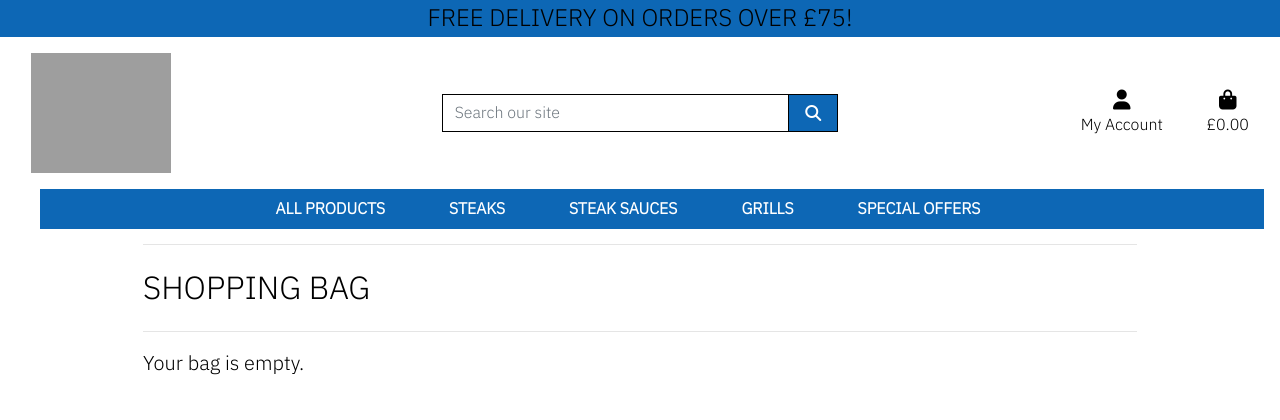
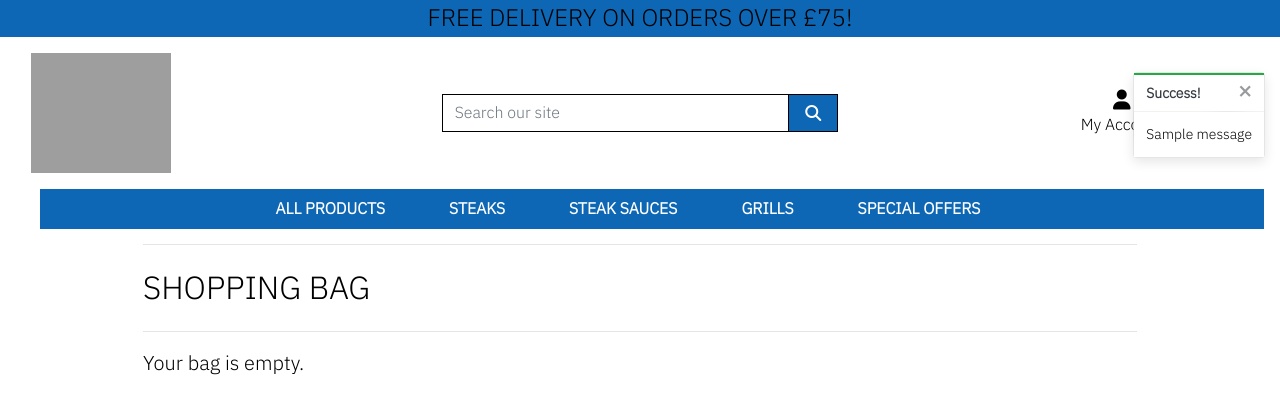
Before and after one commit to iKelvvv/MS5, a Django app: page /bag/ in a window 1280 px wide. Shown: the top 420 px of the page. Run offline with Django 3.2, Linux system fonts and the light colour scheme; tables that the repository leaves empty hold one stand-in row (values such as "Sample post"); one stand-in notice (Sample message) is shown; some libraries are stand-ins or nearby versions; grey boxes are pictures that could not be loaded.

Commit message:
Add toast templates with basic styling

```diff
--- a/bag/views.py
+++ b/bag/views.py
@@ -1,5 +1,6 @@
 from django.shortcuts import render, redirect, reverse, HttpResponse
-
+from django.contrib import messages
+from products.models import Product
 
 # Create your views here.
 def view_bag(request):
@@ -11,6 +12,7 @@ def view_bag(request):
 def add_to_bag(request, item_id):
     """Add a quantity of the specified product to the shopping bag"""
 
+    product = Product.objects.get(pk=item_id)
     quantity = int(request.POST.get('quantity'))
     redirect_url = request.POST.get('redirect_url')
     weight = None
@@ -31,6 +33,7 @@ def add_to_bag(request, item_id):
             bag[item_id] += quantity
         else:
             bag[item_id] = quantity
+            messages.success(request, f'Added {product.name} to your bag')
 
     request.session['bag'] = bag
     return redirect(redirect_url)
--- a/static/css/base.css
+++ b/static/css/base.css
@@ -136,6 +136,21 @@ a.category-badge > span.badge:hover {
     cursor: pointer;
   }
 
+  .message-container {
+    position: fixed;
+    top: 72px;
+    right: 15px;
+    z-index: 9999999;
+  }
+
+  .custom-toast {
+    overflow: visible;
+  }
+
+  .toast-capper {
+    height: 2px;
+  }
+
   @media all and (max-width: 767px) {
     .carousel-container #carousel-thumbs img {
       border-width: 3px;
--- a/templates/base.html
+++ b/templates/base.html
@@ -124,7 +124,21 @@
     </header>
 
     {% if messages %}
-        <div class="message-container"></div>
+        <div class="message-container">
+            {% for message in messages %}
+                {% with message.level as level %}
+                    {% if level == 40 %}
+                        {% include 'includes/toasts/toast_error.html' %}
+                    {% elif level == 30 %}
+                        {% include 'includes/toasts/toast_warning.html' %}
+                    {% elif level == 25 %}
+                        {% include 'includes/toasts/toast_success.html' %}
+                    {% else %}
+                        {% include 'includes/toasts/toast_info.html' %}
+                    {% endif %}
+                {% endwith %}
+            {% endfor %}
+        </div>
     {% endif %}
 
     {% block page_header %}
@@ -177,8 +191,12 @@
                 </div>
                 <div class="footer-copyright text-center py-3">This site was made for educational purposes only.</div>
             </footer>
-{% block postloadjs %}
-{% endblock %}
+
+    {% block postloadjs %}
+        <script type="text/javascript">
+            $('.toast').toast('show');
+        </script>
+    {% endblock %}
 </body>
 
 </html>
--- /dev/null
+++ b/templates/includes/toasts/toast_success.html
@@ -0,0 +1,13 @@
+<div class="toast custom-toast" data-autohide="false">
+    <div class="arrow-up arrow-success"></div>
+    <div class="w-100 toast-capper bg-success"></div>
+    <div class="toast-header bg-white text-dark">
+        <strong class="mr-auto">Success!</strong>
+        <button type="button" class="ml-2 mb-1 close text-dark" data-dismiss="toast" aria-label="Close">
+            <span aria-hidden="true">&times;</span>
+        </button>
+    </div>
+    <div class="toast-body bg-white">
+        {{ message }}
+    </div>
+</div>
```
Also changed, not shown: templates/includes/toasts/toast_error.html (added, +13 -0 lines), templates/includes/toasts/toast_info.html (added, +13 -0 lines), templates/includes/toasts/toast_warning.html (added, +13 -0 lines).
